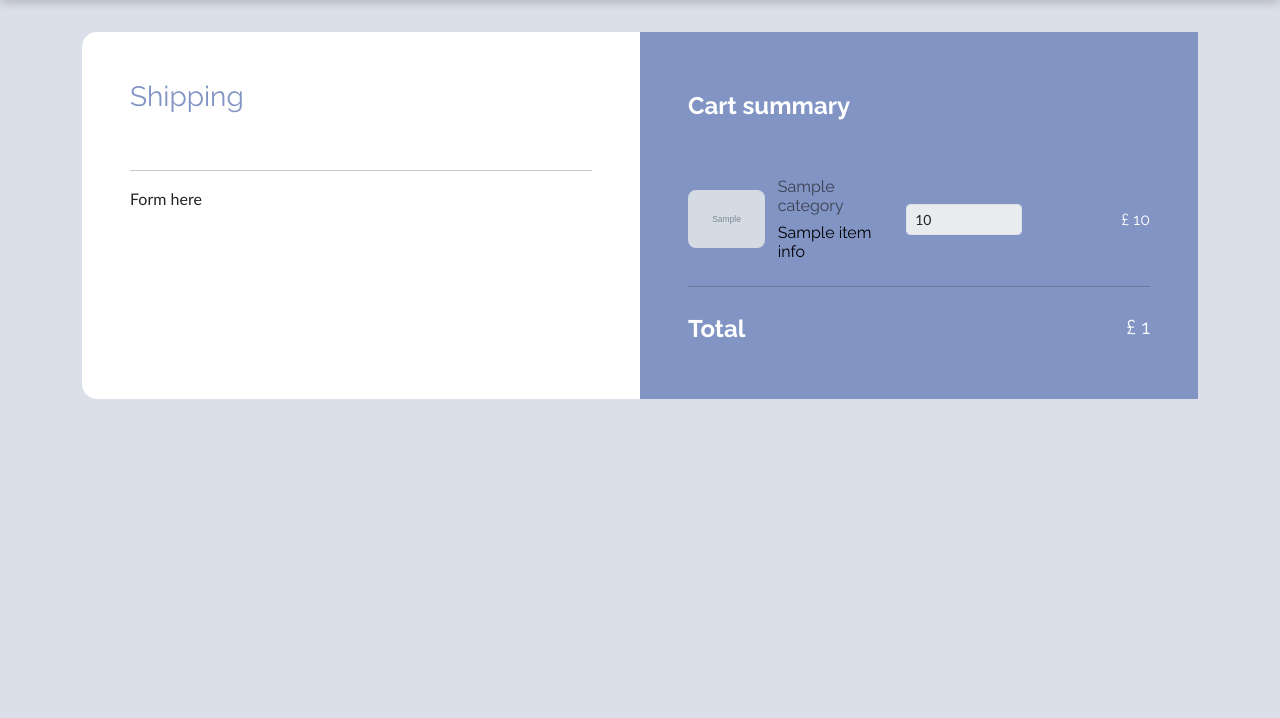
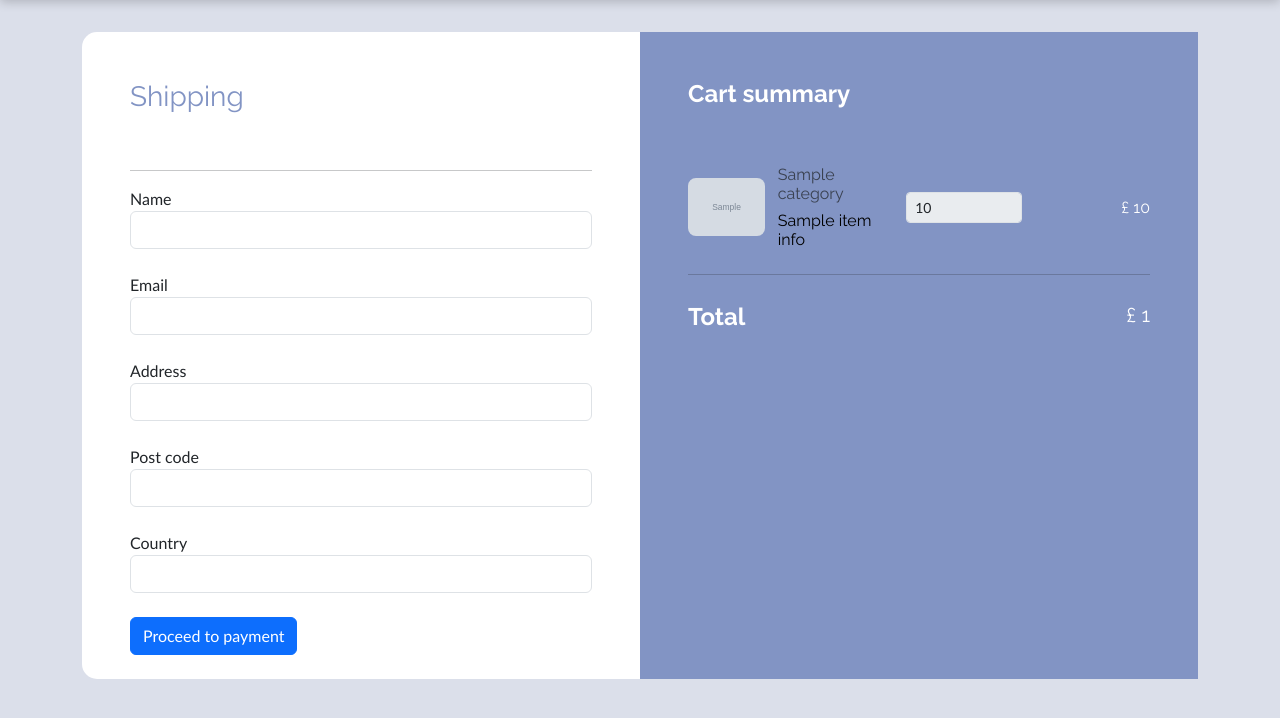
Before and after one commit to 1391819/SFIA-CRUD-core-project, a Flask app: template application/templates/checkout.html in a window 1280 px wide. Shown: the part 56-774 px from the top of the page. Run offline with Flask 3, Linux system fonts and the light colour scheme; tables that the repository leaves empty hold one stand-in row (values such as "Sample post"); the template is opened without the code that fills it: values that come from a table or form of the project are taken from there, most other values are stand-ins (such as "Sample title", 1, 10 or a date in 2020); grey boxes marked "Sample" are stand-in pictures; parts of the project's set-up code (start-up, migrations or seed data) failed here and were passed over.

Commit message:
RN: added shipping form

```diff
--- a/application/models.py
+++ b/application/models.py
@@ -1,4 +1,7 @@
 from application import db
+from flask_wtf import FlaskForm
+from wtforms import StringField, SubmitField, EmailField
+from wtforms.validators import DataRequired
 
 
 class Items(db.Model):
@@ -41,3 +44,13 @@ class OrdersItems(db.Model):
     order_id = db.Column(db.Integer, db.ForeignKey("orders.order_id"), nullable=False)
     item_id = db.Column(db.Integer, db.ForeignKey("items.item_id"), nullable=False)
     quantity = db.Column(db.Integer, nullable=False)
+
+
+# forms
+class ShippingForm(FlaskForm):
+    name = StringField("Name", validators=[DataRequired()])
+    email = EmailField("Email", validators=[DataRequired()])
+    address = StringField("Address", validators=[DataRequired()])
+    post_code = StringField("Post code", validators=[DataRequired()])
+    country = StringField("Country", validators=[DataRequired()])
+    submit = SubmitField("Proceed to payment")
--- a/application/static/css/styles.css
+++ b/application/static/css/styles.css
@@ -242,6 +242,18 @@ p {
 }
 
 /* ------------------------------------- */
+/* Checkout page */
+.errors {
+    color: red;
+}
+
+.errors p {
+    margin: 0;
+    vertical-align: super;
+    font-size: .7em;
+}
+
+/* ------------------------------------- */
 /* Media queries */
 
 @media (max-width: 767px) {
--- /dev/null
+++ b/application/templates/cart_summary.html
@@ -0,0 +1,41 @@
+<div class="col-lg-6 cart-right-side">
+	<div class="pt-5 px-5">
+		<div class="d-flex justify-content-between mb-5">
+			<h3 class="fw-bold mb-2">Cart summary</h3>
+		</div>
+		{% for item_id, item_info in cart.items() %}
+		<div class="d-flex justify-content-between align-items-center mb-4">
+			<div class="col-md-2 col-lg-2 col-xl-2">
+				<img
+					src="{{ url_for('static', filename='imgs/' + item_info.filename) }}"
+					class="img-fluid rounded-3"
+					alt="Item image"
+				/>
+			</div>
+			<div class="col-md-3 col-lg-3 col-xl-3">
+				<h6 class="text-muted">{{ item_info.category }}</h6>
+				<h6 class="text-black mb-0">{{ item_info.name }}</h6>
+			</div>
+			<div class="d-flex col-sm-3 col-md-3 col-lg-3">
+				<input
+					name="quantity"
+					value="{{ item_info.quantity }}"
+					type="number"
+					class="form-control form-control-sm"
+					disabled
+				/>
+			</div>
+			<div class="col-md-3 col-lg-2 col-xl-2 offset-lg-1">
+				<h6 class="mb-0" style="color: #fff; text-align: end">
+					£ {{ item_info.price }}
+				</h6>
+			</div>
+		</div>
+		<hr />
+		{% endfor %}
+		<div class="d-flex justify-content-between mb-5">
+			<h3 class="fw-bold mb-2 mt-2 pt-1">Total</h3>
+			<h5 class="mb-2 mt-2 pt-1">£ {{ total_price }}</h5>
+		</div>
+	</div>
+</div>
--- a/application/templates/checkout.html
+++ b/application/templates/checkout.html
@@ -21,69 +21,110 @@
 							<hr />
 
 							<!-- Shipping form here -->
-							<div
-								class="d-flex justify-content-between align-items-center mb-4"
+
+							<form
+								action=""
+								method="POST"
+								class="d-flex flex-column mb-4 gap-4"
 							>
-								Form here
-							</div>
+								{{ shipping_form.hidden_tag() }}
+								<!-- Name field -->
+								<div>
+									<label for="{{ shipping_form.name.id }}"
+										>{{ shipping_form.name.label.text
+										}}</label
+									>
+									{{ shipping_form.name(class="form-control")
+									}} {% if shipping_form.name.errors %}
+									<div class="errors">
+										{% for error in
+										shipping_form.name.errors %}
+										<p>{{ error }}</p>
+										{% endfor %}
+									</div>
+									{% endif %}
+								</div>
+								<!-- Email field -->
+								<div>
+									<label for="{{ shipping_form.email.id }}">
+										{{ shipping_form.email.label.text
+										}}</label
+									>
+									{{ shipping_form.email(class="form-control")
+									}} {% if shipping_form.email.errors %}
+									<div class="errors">
+										{% for error in
+										shipping_form.email.errors %}
+										<p>{{ error }}</p>
+										{% endfor %}
+									</div>
+									{% endif %}
+								</div>
+								<!-- Address field -->
+								<div>
+									<label for="{{ shipping_form.address.id }}">
+										{{ shipping_form.address.label.text
+										}}</label
+									>
+									{{
+									shipping_form.address(class="form-control")
+									}}
+									<!-- Display errors -->
+									{% if shipping_form.address.errors %}
+									<div class="errors">
+										<!-- Going through each error -->
+										{% for error in
+										shipping_form.address.errors %}
+										<p>{{ error }}</p>
+										{% endfor %}
+									</div>
+									{% endif %}
+								</div>
+								<!-- Postcode field -->
+								<div>
+									<label
+										for="{{ shipping_form.post_code.id }}"
+									>
+										{{ shipping_form.post_code.label.text
+										}}</label
+									>
+									{{
+									shipping_form.post_code(class="form-control")
+									}} {% if shipping_form.post_code.errors %}
+									<div class="errors">
+										{% for error in
+										shipping_form.post_code.errors %}
+										<p>{{ error }}</p>
+										{% endfor %}
+									</div>
+									{% endif %}
+								</div>
+								<!-- Country field -->
+								<div>
+									<label for="{{ shipping_form.country.id }}">
+										{{ shipping_form.country.label.text
+										}}</label
+									>
+									{{
+									shipping_form.country(class="form-control")
+									}} {% if shipping_form.country.errors %}
+									<div class="errors">
+										{% for error in
+										shipping_form.country.errors %}
+										<p>{{ error }}</p>
+										{% endfor %}
+									</div>
+									{% endif %}
+								</div>
+								<!-- Submit field -->
+								<div>
+									{{ shipping_form.submit(class="btn
+									btn-primary") }}
+								</div>
+							</form>
 						</div>
 					</div>
-					<div class="col-lg-6 cart-right-side">
-						<div class="pt-5 px-5">
-							<div class="d-flex justify-content-between mb-5">
-								<h3 class="fw-bold mb-2 mt-2 pt-1">
-									Cart summary
-								</h3>
-							</div>
-							{% for item_id, item_info in cart.items() %}
-							<div
-								class="d-flex justify-content-between align-items-center mb-4"
-							>
-								<div class="col-md-2 col-lg-2 col-xl-2">
-									<img
-										src="{{ url_for('static', filename='imgs/' + item_info.filename) }}"
-										class="img-fluid rounded-3"
-										alt="Item image"
-									/>
-								</div>
-								<div class="col-md-3 col-lg-3 col-xl-3">
-									<h6 class="text-muted">
-										{{ item_info.category }}
-									</h6>
-									<h6 class="text-black mb-0">
-										{{ item_info.name }}
-									</h6>
-								</div>
-								<div class="d-flex col-sm-3 col-md-3 col-lg-3">
-									<input
-										name="quantity"
-										value="{{ item_info.quantity }}"
-										type="number"
-										class="form-control form-control-sm"
-										disabled
-									/>
-								</div>
-								<div
-									class="col-md-3 col-lg-2 col-xl-2 offset-lg-1"
-								>
-									<h6
-										class="mb-0"
-										style="color: #fff; text-align: end"
-									>
-										£ {{ item_info.price }}
-									</h6>
-								</div>
-							</div>
-							<hr />
-							{% endfor %}
-							<div class="d-flex justify-content-between mb-5">
-								<h3 class="fw-bold mb-2 mt-2 pt-1">Total</h3>
-								<h5 class="mb-2 mt-2 pt-1">
-									£ {{ total_price }}
-								</h5>
-							</div>
-						</div>
-					</div>
+					{% include "cart_summary.html" %}
 				</div>
 			</div>
 		</div>
--- a/requirements.txt
+++ b/requirements.txt
@@ -3,6 +3,7 @@ click==8.1.6
 colorama==0.4.6
 Flask==2.3.2
 Flask-SQLAlchemy==3.0.5
+Flask-WTF==1.1.1
 greenlet==2.0.2
 itsdangerous==2.1.2
 Jinja2==3.1.2
@@ -12,3 +13,4 @@ python-dotenv==1.0.0
 SQLAlchemy==2.0.19
 typing_extensions==4.7.1
 Werkzeug==2.3.6
+WTForms==3.0.1
```
Also changed, not shown: application/routes/routes.py (+26 -2 lines).
